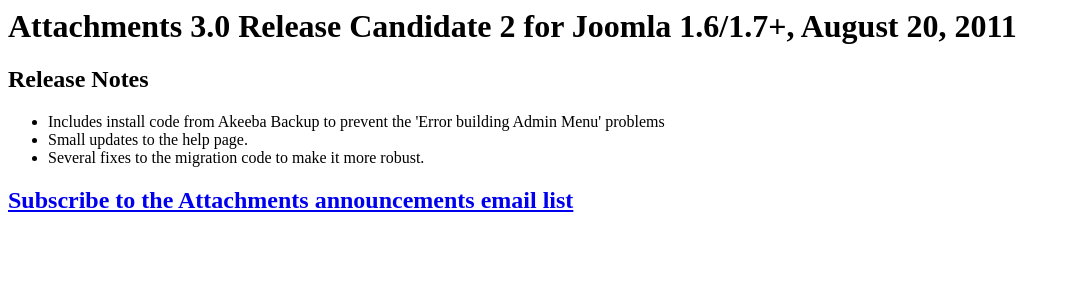
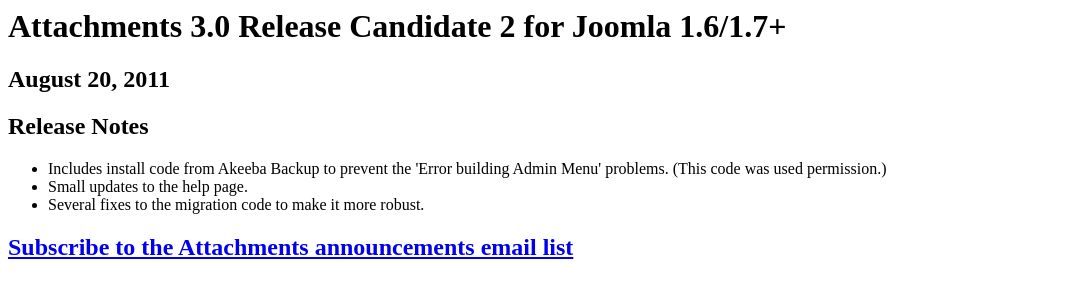
Before and after one commit to jmcameron/attachments_updates, a plain HTML site: page 3.0-RC2/index.html in a window 1280 px wide. Shown: the whole page, without its empty margins (0-1071 px from the left). Drawn offline with Linux system fonts and the light colour scheme.

Commit message:
Updated.

```diff
--- a/3.0-RC2/index.html
+++ b/3.0-RC2/index.html
@@ -4,11 +4,14 @@
 </head>
 <body bgcolor="#FFFFFF">
 
-<h1>Attachments 3.0 Release Candidate 2 for Joomla 1.6/1.7+, August 20, 2011</h1>
+<h1>Attachments 3.0 Release Candidate 2 for Joomla 1.6/1.7+</h1>
+
+<h2>August 20, 2011</h2>
 
 <h2>Release Notes</h2>
 <ul>
-  <li>Includes install code from Akeeba Backup to prevent the 'Error building Admin Menu' problems</li>
+  <li>Includes install code from Akeeba Backup to prevent the 'Error building Admin Menu' problems.
+     (This code was used permission.)</li>
   <li>Small updates to the help page.</li>
   <li>Several fixes to the migration code to make it more robust.</li>
 </ul>
```
